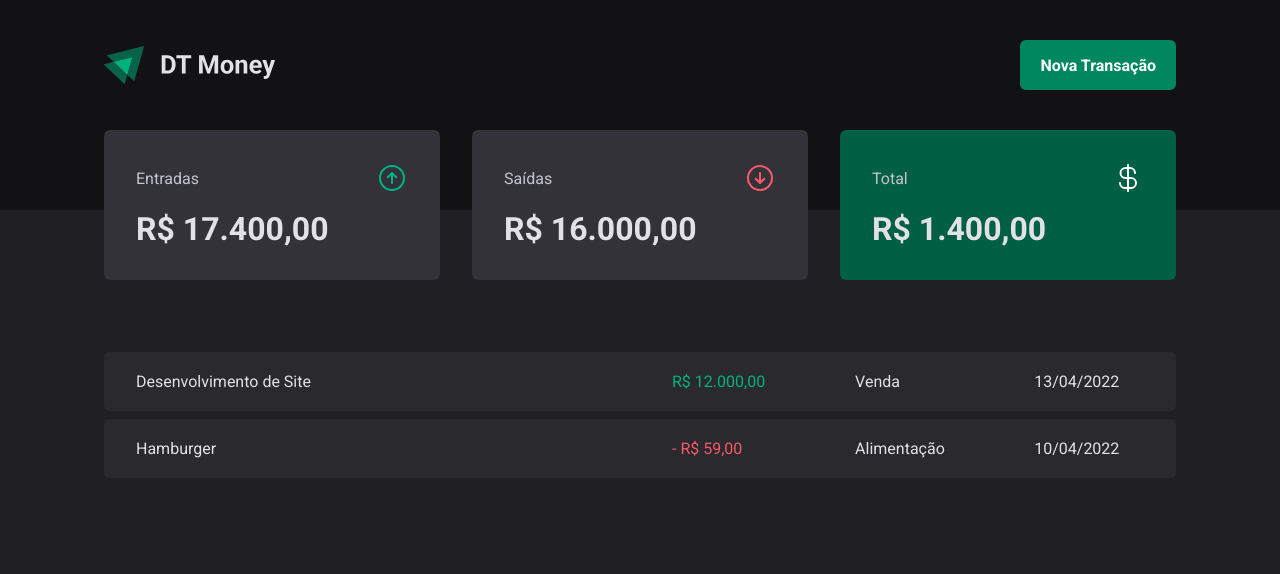
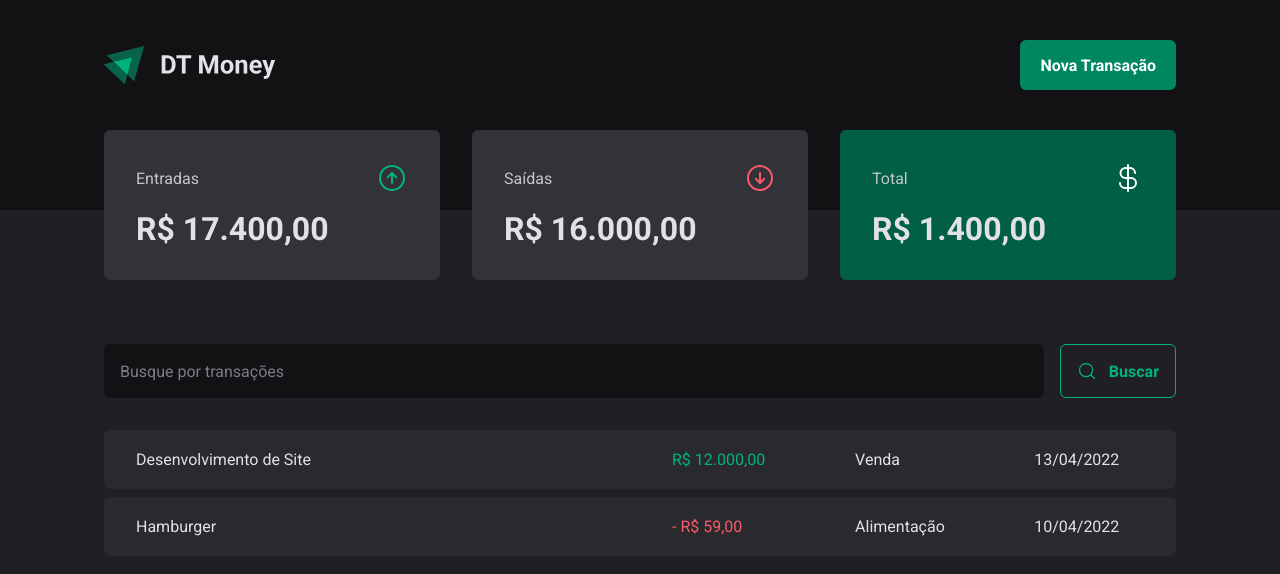
Before and after one commit to edgardfn/dt-money, a React (Vite) app: page / in a window 1280 px wide. Shown: the top 574 px of the page. Built offline with nearby package versions, Linux system fonts and the light colour scheme.

Commit message:
criado container com form de pesquisa de transações e suas estilizacoes.

```diff
--- /dev/null
+++ b/src/pages/Transactions/components/SearchForm/index.tsx
@@ -0,0 +1,15 @@
+import { MagnifyingGlass } from 'phosphor-react'
+import { SearchFormContainer } from './styles'
+
+export function SearchForm() {
+  return (
+    <SearchFormContainer>
+      <input type="text" placeholder="Busque por transações" />
+
+      <button type="submit">
+        <MagnifyingGlass size={20} />
+        Buscar
+      </button>
+    </SearchFormContainer>
+  )
+}
--- /dev/null
+++ b/src/pages/Transactions/components/SearchForm/styles.tsx
@@ -0,0 +1,41 @@
+import styled from 'styled-components'
+
+export const SearchFormContainer = styled.form`
+  display: flex;
+  gap: 1rem;
+
+  input {
+    flex: 1;
+    border-radius: 6px;
+    border: 0;
+    background: ${(props) => props.theme['gray-900']};
+    color: ${(props) => props.theme['gray-300']};
+    padding: 1rem;
+
+    &::placeholder {
+      color: ${(props) => props.theme['gray-500']};
+    }
+  }
+
+  button {
+    display: flex;
+    align-items: center;
+    gap: 0.75rem;
+
+    border: 0;
+    padding: 1rem;
+    background: transparent;
+    border: 1px solid ${(props) => props.theme['green-300']};
+    color: ${(props) => props.theme['green-300']};
+    font-weight: bold;
+    border-radius: 6px;
+    cursor: pointer;
+
+    &:hover {
+      background: ${(props) => props.theme['green-500']};
+      border-color: ${(props) => props.theme['green-500']};
+      color: ${(props) => props.theme.white};
+      transition: background-color 0.2s, color 0.2s, border-color 0.2s;
+    }
+  }
+`
--- a/src/pages/Transactions/index.tsx
+++ b/src/pages/Transactions/index.tsx
@@ -1,5 +1,6 @@
 import { Header } from '../../components/Header'
 import { Summary } from '../../components/Summary'
+import { SearchForm } from './components/SearchForm'
 import {
   PriceHighlight,
   TransactionsContainer,
@@ -13,6 +14,7 @@
       <Summary />
 
       <TransactionsContainer>
+        <SearchForm />
         <TransactionsTable>
           <tbody>
             <tr>
```
